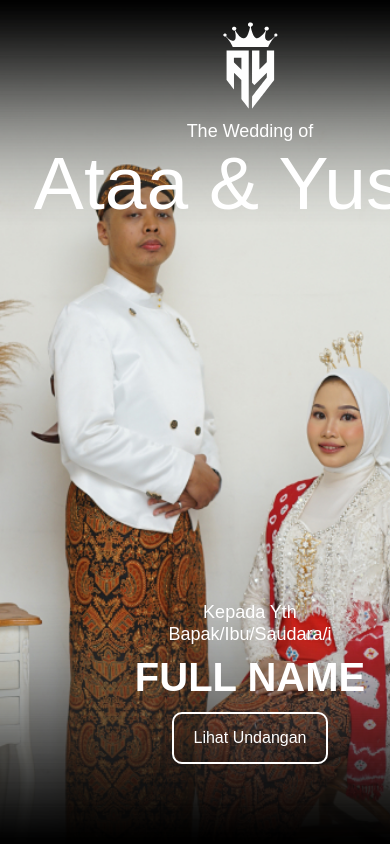
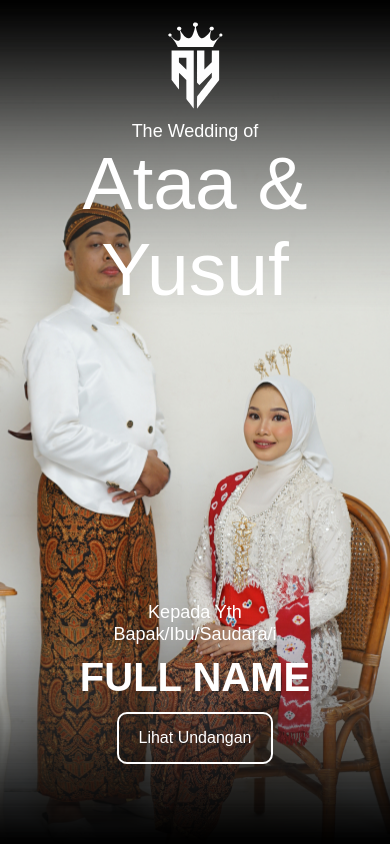
Before and after one commit to yussan/ataa-yussan-wedding, a Next.js app: page / in a window 390 px wide. Built offline with nearby package versions, Linux system fonts and the light colour scheme; a web font is replaced by a local one.

Commit message:
feat(home): solving responsiveness

```diff
--- a/components/welcome/index.module.css
+++ b/components/welcome/index.module.css
@@ -7,7 +7,9 @@
     flex-direction: column;
     justify-content: space-between;
     position: fixed;
-    width:inherit;
+    width:500px;
+    max-width: 100%;
+    margin:0 auto;
     z-index: 999;
     top: 0;
     transition: all 1.1s ease;
--- a/pages/_app.js
+++ b/pages/_app.js
@@ -1,6 +1,14 @@
 // `pages/_app.js`
-import '../styles/global.css';
+import Head from "next/head";
+import "../styles/global.css";
 
 export default function App({ Component, pageProps }) {
-  return <Component {...pageProps} />;
+  return (
+    <>
+      <Head>
+        <meta name="viewport" content="width=device-width, initial-scale=1" />
+      </Head>
+      <Component {...pageProps} />
+    </>
+  );
 }
--- a/pages/index.jsx
+++ b/pages/index.jsx
@@ -33,6 +33,7 @@
 
   return (
     <div className={Styles.wrapper}>
+      {/* dfdf */}
       <WelcomePage guestName={guest} />
       <div>haha</div>
     </div>
--- a/pages/index.module.css
+++ b/pages/index.module.css
@@ -1,7 +1,7 @@
 .wrapper {
     margin: 0 auto;
     width: 500px;
-    max-width: 100%;
+    max-width: 100% !important;
     background: #FBFBF5;
     min-height: 100vh;
 }
@@ -9,7 +9,7 @@
 .wrapperLogin {
     margin: 0 auto;
     width: 500px;
-    max-width: 100%;
+    max-width: 100% !important;
     background: #FBFBF5;
     height: 100vh;
     display: flex;
```
